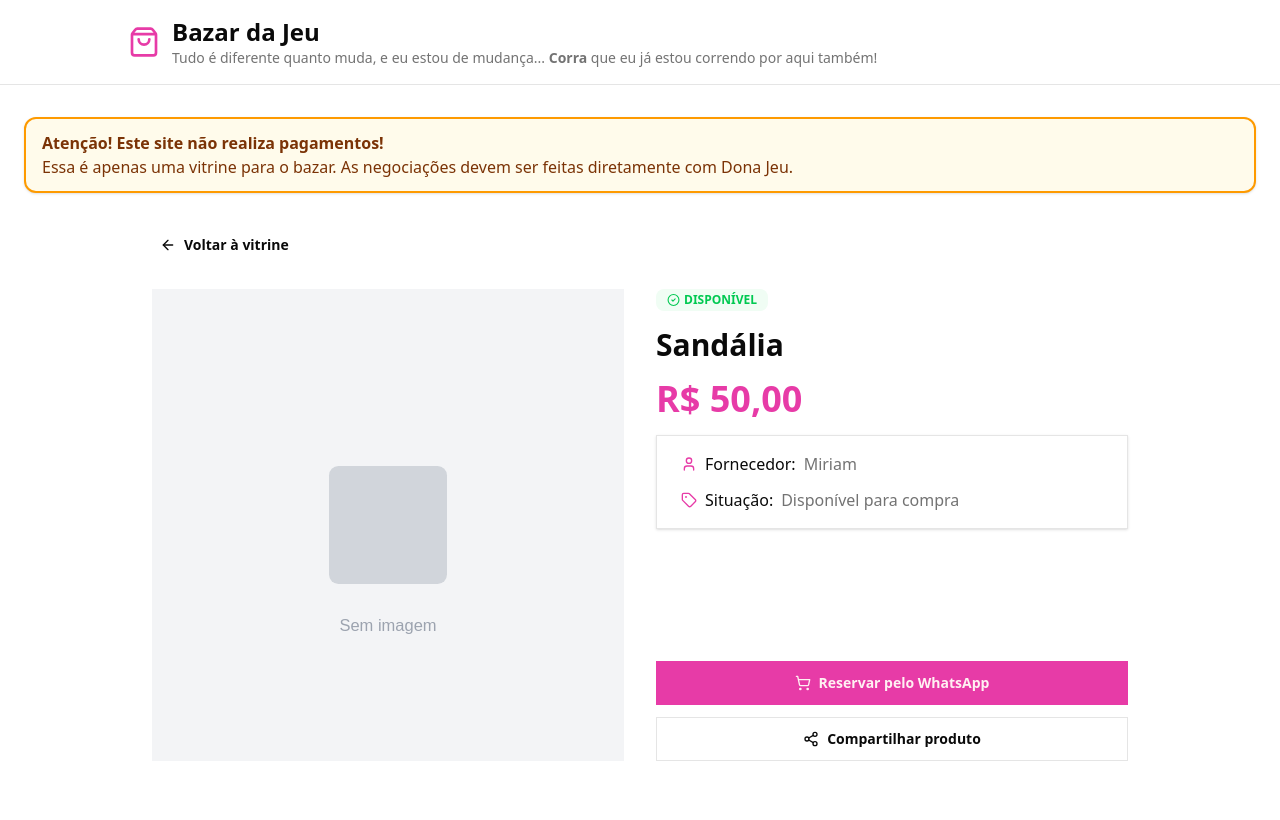
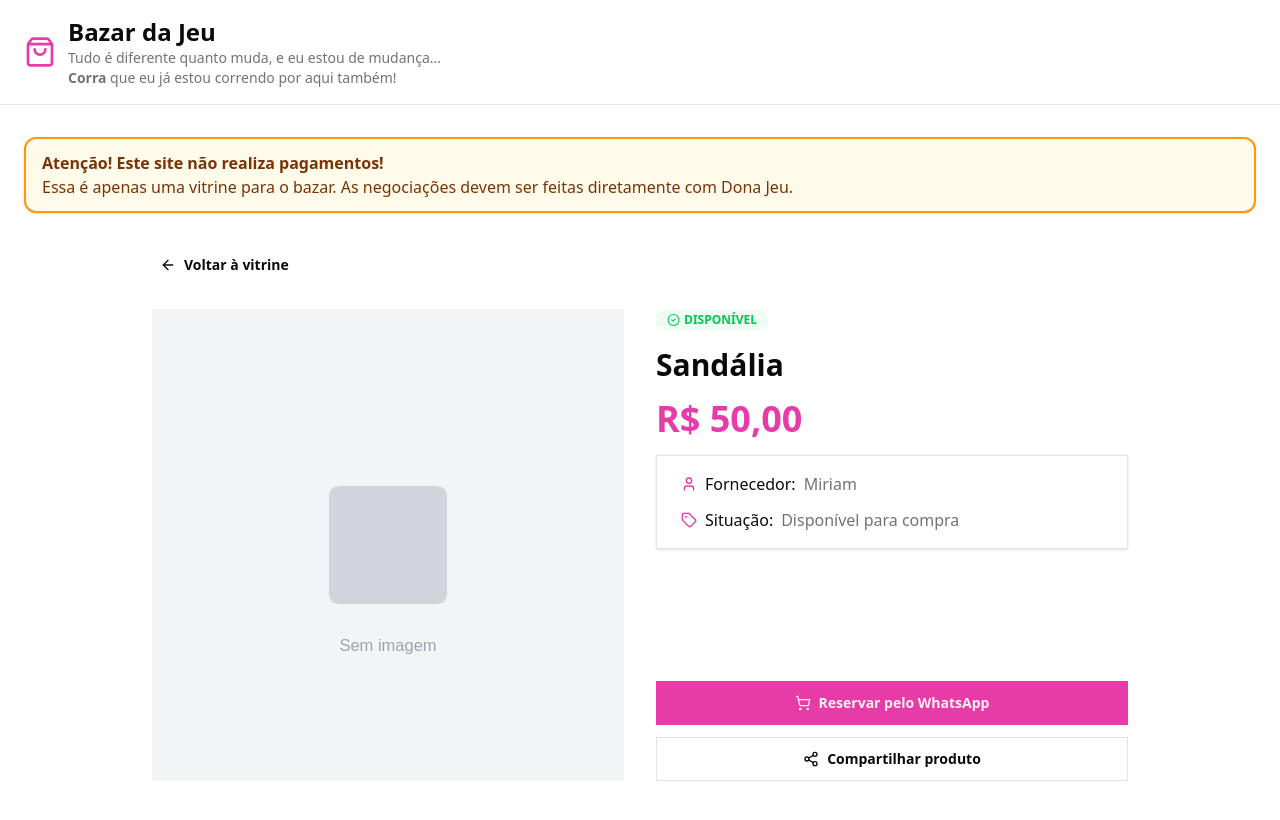
Before and after one commit to jemluz/jeu-bazar, a Next.js app: page /product/1 in a window 1280 px wide. Shown: the top 820 px of the page. Built offline with nearby package versions, Linux system fonts and the light colour scheme.

Commit message:
feat: update app

```diff
--- a/src/app/controle/page.tsx
+++ b/src/app/controle/page.tsx
@@ -104,8 +104,6 @@ export default function ControlePage() {
 
   return (
     <main className="min-h-screen bg-background">
-      <Header maxWidthClass="max-w-7xl" />
-
       <section className="mx-auto max-w-7xl px-6 py-8">
         <div className="mb-5 flex flex-col gap-2">
           <h2 className="text-xl font-bold text-foreground">Controle de Produtos</h2>
--- a/src/app/layout.tsx
+++ b/src/app/layout.tsx
@@ -1,5 +1,6 @@
 import type { Metadata } from "next";
 import "./globals.css";
+import { Header } from "@/components/Header";
 
 export const metadata: Metadata = {
   title: "Bazar da Jeu",
@@ -14,6 +15,7 @@ export default function RootLayout({
   return (
     <html lang="pt-BR">
       <body className="antialiased">
+        <Header maxWidthClass="max-w-7xl" />
         {children}
       </body>
     </html>
--- a/src/app/product/[id]/page.tsx
+++ b/src/app/product/[id]/page.tsx
@@ -18,10 +18,7 @@ export default async function ProductPage({ params }: ProductPageProps) {
 
   return (
     <main className="min-h-screen bg-background">
-      <Header maxWidthClass="max-w-5xl" />
-
       <PaymentWarning />
-
 
       <ProductDetail product={product} />
     </main>
--- a/src/app/vitrine/page.tsx
+++ b/src/app/vitrine/page.tsx
@@ -64,8 +64,6 @@ export default function VitrinePage() {
 
   return (
     <main className="min-h-screen bg-background">
-      <Header maxWidthClass="max-w-7xl" />
-
       <PaymentWarning />
 
       <section className="mx-auto max-w-7xl px-6 py-8">
--- a/src/components/Header.tsx
+++ b/src/components/Header.tsx
@@ -13,6 +13,7 @@ export function Header({ maxWidthClass = "max-w-7xl" }: HeaderProps) {
           <h1 className="text-2xl font-bold text-foreground">Bazar da Jeu</h1>
           <p className="text-sm text-muted-foreground">
             Tudo é diferente quanto muda, e eu estou de mudança...{" "}
+            <br />
             <strong>Corra</strong> que eu já estou correndo por aqui também!
           </p>
         </div>
```
